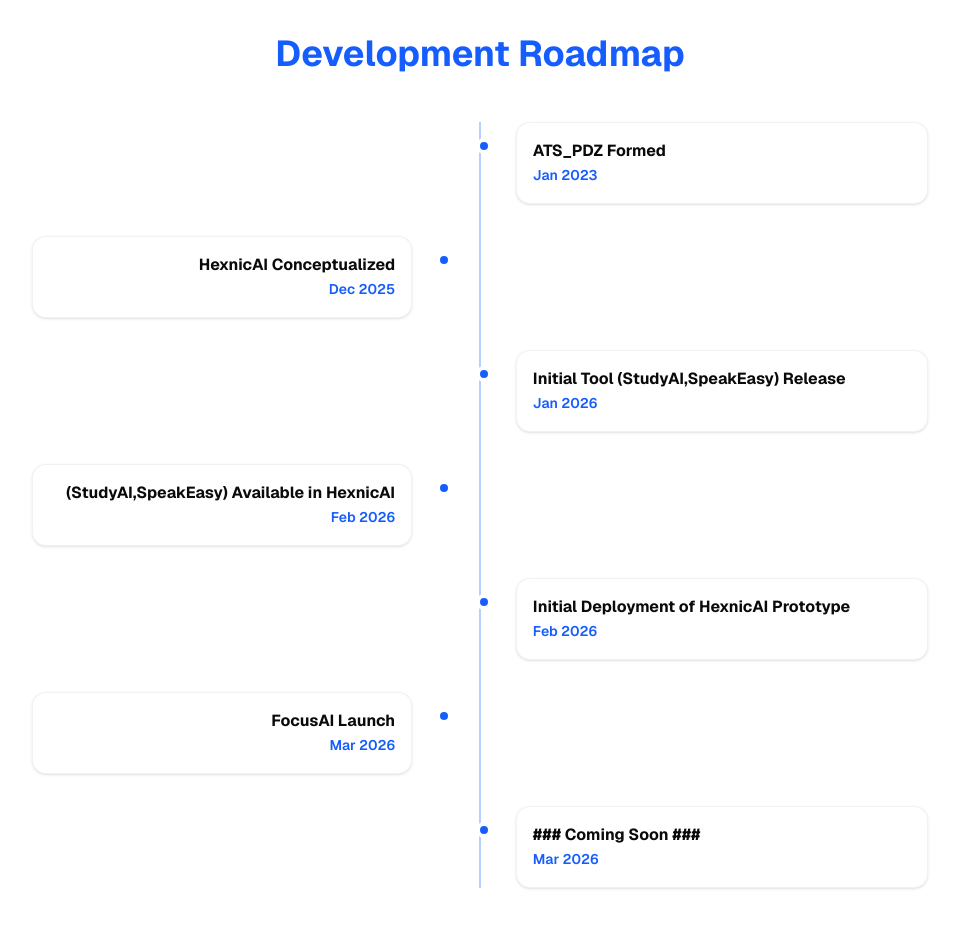
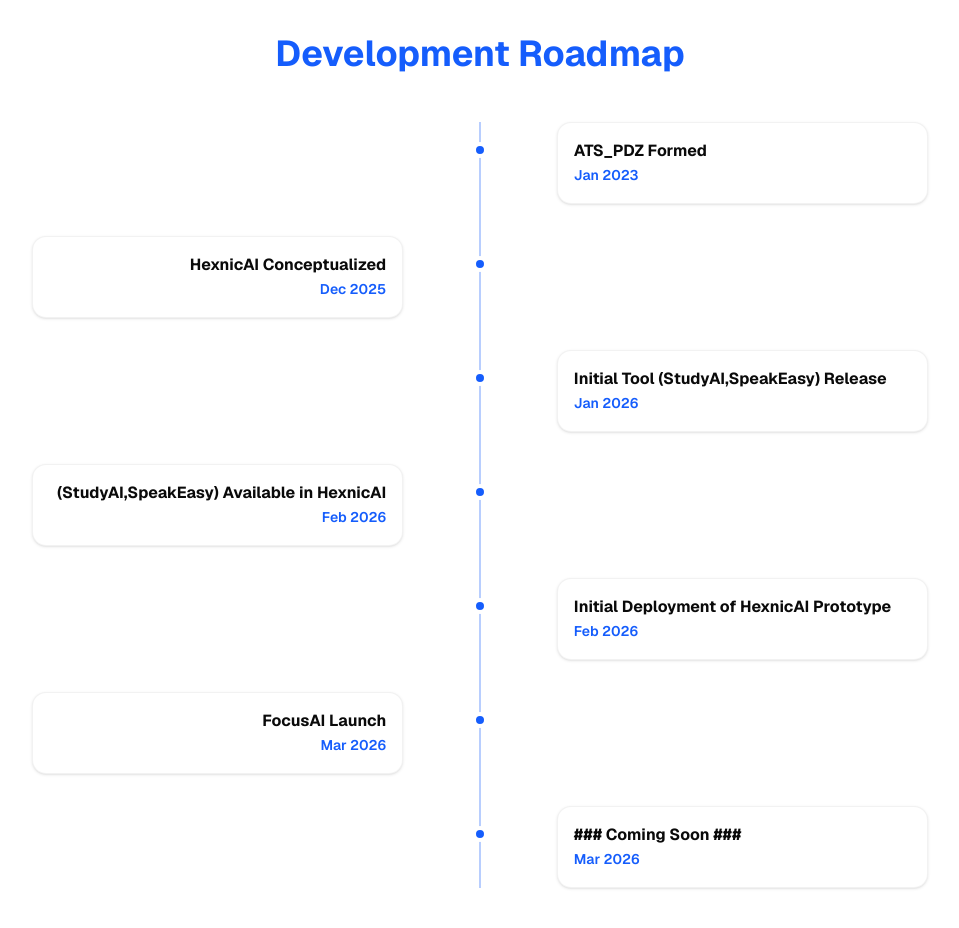
Before and after one commit to ATS-001/HexnicAI, a Next.js app: page / in a window 1280 px wide. Shown: the part 1060-1988 px from the top of the page, without its empty margins (160-1119 px from the left). Built offline with nearby package versions, Linux system fonts and the light colour scheme.

Commit message:
fix: correct timeline dot positioning alignment
Adjust dot positioning for central alignment on timeline.

Co-authored-by: Aaron Thalakkottor Sooraj <126183772+ATS-001@users.noreply.github.com>

```diff
--- a/app/page.tsx
+++ b/app/page.tsx
@@ -336,40 +336,35 @@ export default function HexnicAI() {
           </AnimatedText>
           <div className="relative max-w-4xl mx-auto">
             {/* Timeline line */}
-            <div className="absolute left-4 md:left-1/2 top-0 bottom-0 w-0.5 bg-blue-600/30 -translate-x-1/2" />
+            <div className="absolute left-4 md:left-1/2 top-0 bottom-0 w-0.5 bg-blue-600/30 md:-translate-x-1/2" />
 
             {roadmap.map((item, i) => (
-              <AnimatedText
+              <div
                 key={i}
-                animation={item.direction === "left" ? "fade-right" : "fade-left"}
-                delay={i * 100}
                 className={cn(
-                  "relative mb-8 md:w-[46%]",
-                  item.direction === "left"
-                    ? "md:mr-auto md:text-right md:pr-8"
-                    : "md:ml-auto md:text-left md:pl-8",
-                  "pl-12 md:pl-0"
+                  "relative mb-8 flex",
+                  item.direction === "left" ? "md:justify-start" : "md:justify-end"
                 )}
               >
-                <div className="relative">
-                  {/* Timeline dot */}
-                  <div
-                    className={cn(
-                      "absolute w-4 h-4 bg-blue-600 rounded-full border-4 border-background top-4",
-                      "left-[-2rem] md:left-auto",
-                      item.direction === "left"
-                        ? "md:right-[-2.5rem]"
-                        : "md:left-[-2.5rem]"
-                    )}
-                  />
+                {/* Timeline dot - centered on the line */}
+                <div className="absolute left-4 md:left-1/2 top-5 w-4 h-4 bg-blue-600 rounded-full border-4 border-background -translate-x-1/2 z-10" />
+
+                <AnimatedText
+                  animation={item.direction === "left" ? "fade-right" : "fade-left"}
+                  delay={i * 100}
+                  className={cn(
+                    "md:w-[45%] pl-12 md:pl-0",
+                    item.direction === "left" ? "md:pr-8 md:text-right" : "md:pl-8 md:text-left"
+                  )}
+                >
                   <div className="bg-card p-4 rounded-xl border border-border/50 shadow-sm hover:shadow-lg hover:border-blue-500/50 transition-all duration-300">
                     <h3 className="font-bold">{item.title}</h3>
                     <span className="text-blue-600 dark:text-blue-400 text-sm font-semibold">
                       {item.date}
                     </span>
                   </div>
-                </div>
-              </AnimatedText>
+                </AnimatedText>
+              </div>
             ))}
           </div>
         </div>
```
